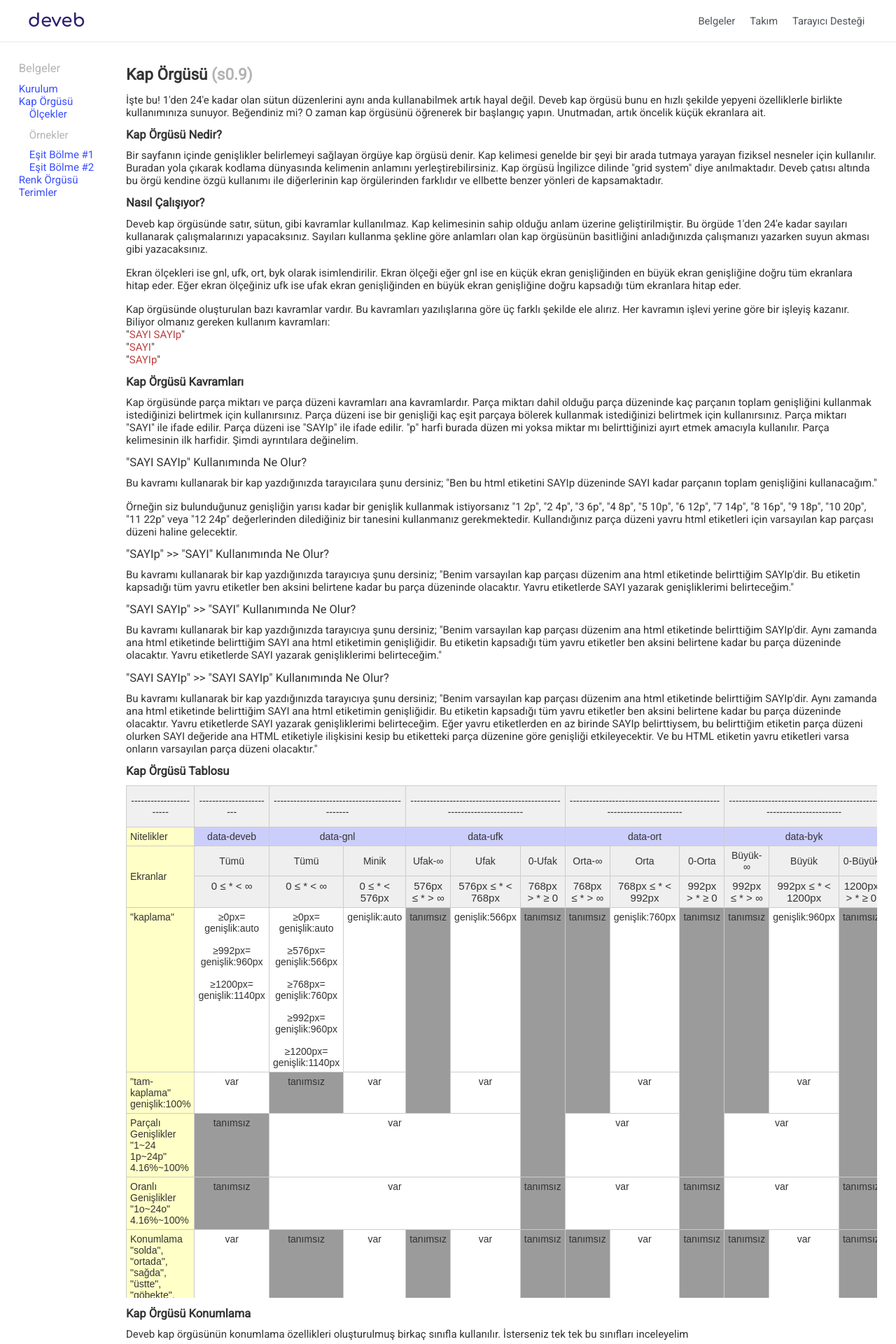
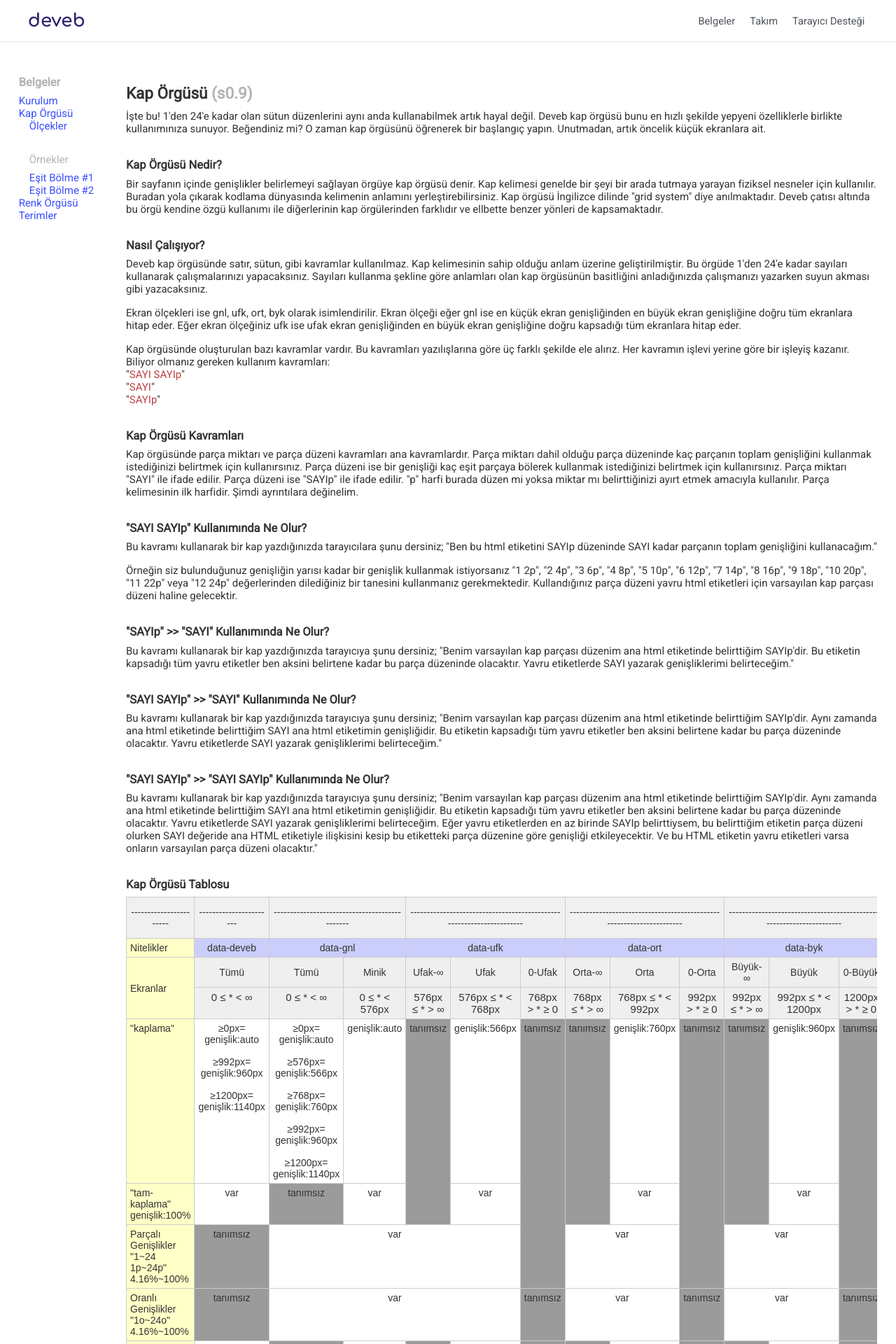
Before and after one commit to data-deveb/data-deveb.github.io, a Jekyll site: the page built from belgeler/kap-orgusu.html, in a window 1280 px wide. Shown: the top 1920 px of the page at 70% size. Built offline with Jekyll 4.4.1, drawn with Linux system fonts in a browser that asks for light colours.

Commit message:
Güncelleme

```diff
--- a/assets/css/deveb.css
+++ b/assets/css/deveb.css
@@ -115,11 +115,11 @@
         -webkit-margin-start: 0px;
         -webkit-margin-end: 0px;
       color:#333;
-      margin: 0.80em 0 0.67em 0;
+      margin: 2em 0 0.5em 0;
     }
     h1{font-size:1.5em;}
       h2{font-size:1.1em;}
-        h3{font-size:1.1em; font-weight: 500;}
+        h3{font-size:1.1em;}
           h4{font-size:1.0em; font-weight: 500; color:#444;}
             h5{font-size:1.0em; font-weight: 500; color: #666;}
               h6{font-size:1.0em; font-weight: 300; color: #888;}
```
